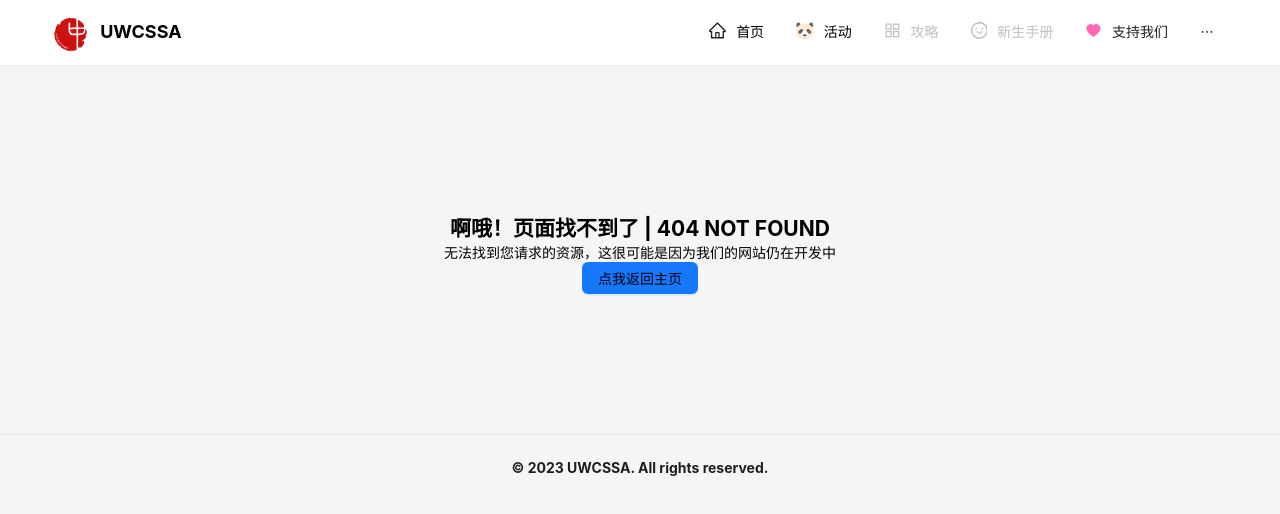
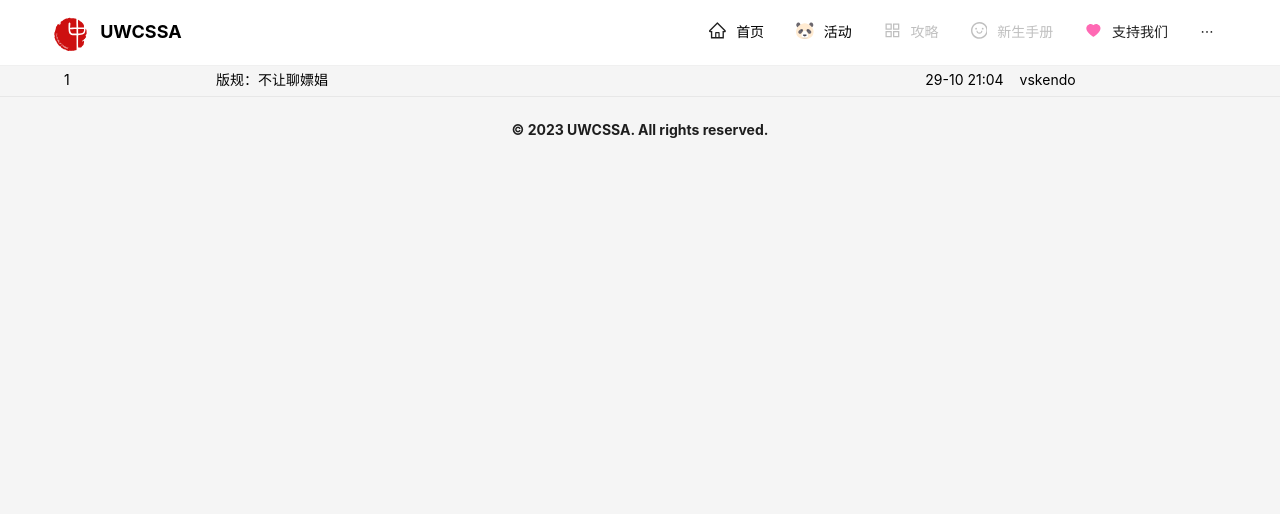
Before and after one commit to VsKendo/uwcssa_ca, a Next.js app: page /forums in a window 1280 px wide. Before the commit this address had no page. Shown: the top 514 px of the page. Built offline with nearby package versions, Linux system fonts and the light colour scheme.

Commit message:
zhihan: add forums

```diff
--- /dev/null
+++ b/src/app/forums/page.tsx
@@ -0,0 +1,33 @@
+import {Button, Space, Divider, Typography, Row, Col} from 'antd'
+import React from 'react'
+
+export default function ForumsIndex() {
+    return (
+        <div>
+            <Row style={{marginLeft: '5%'}}>
+                <Col span={3}>
+                    <Typography style={{width: '15%'}}>
+                        <Button href="https://www.google.com" type="link">
+                            1
+                        </Button>
+                    </Typography>
+                </Col>
+                <Col span={14}>
+                    <Typography style={{width: '65%'}}>
+                        <Button href="https://www.google.com" type="link">
+                            版规：不让聊嫖娼
+                        </Button>
+                    </Typography>
+                </Col>
+                <Col span={7}>
+                    <Typography>
+                        <Button href="https://www.google.com" type="link">
+                            29-10 21:04 <br/>
+                            vskendo
+                        </Button>
+                    </Typography>
+                </Col>
+            </Row>
+        </div>
+    )
+}
```
